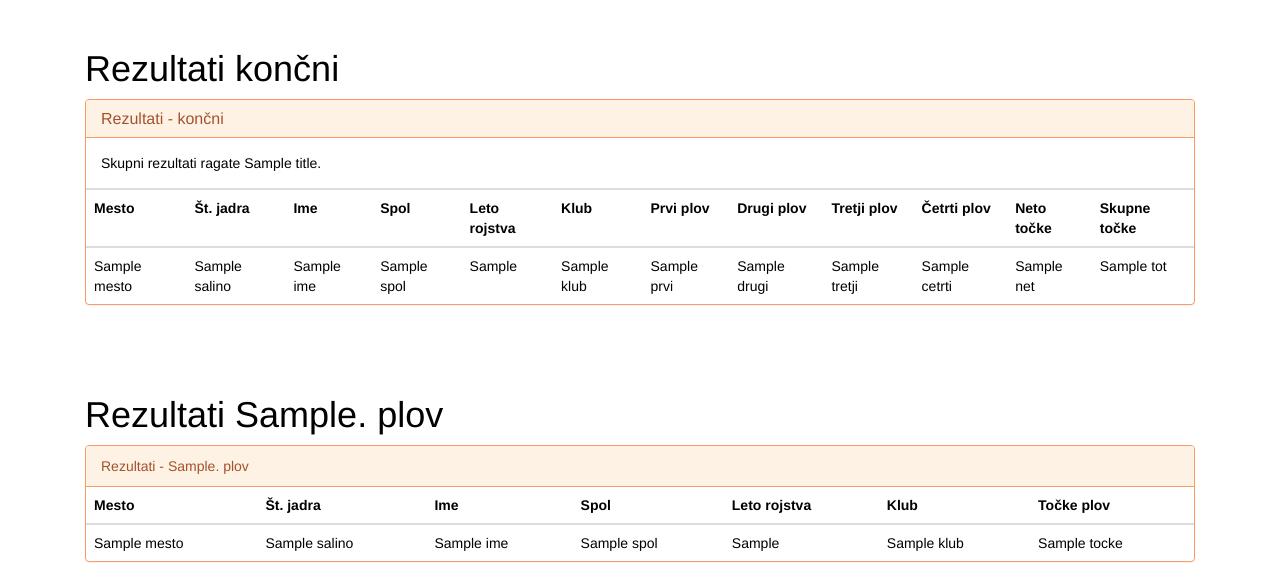
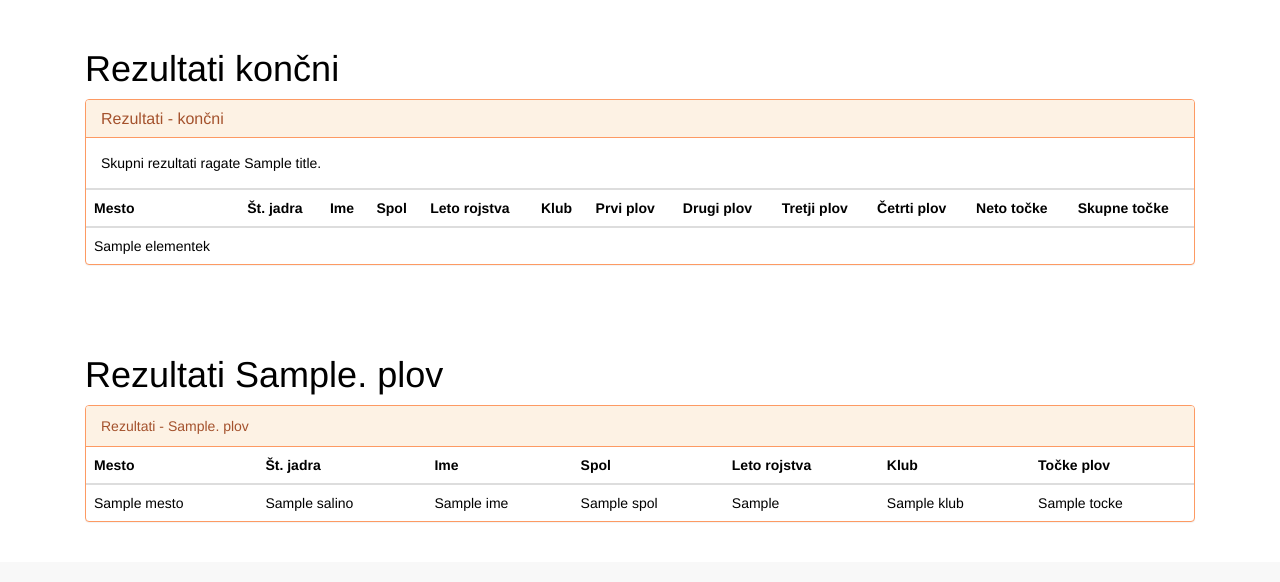
Before and after one commit to JureMB/BazaRegat, a Python web app: template flask/templates/regate_view.html in a window 1280 px wide. Shown: the part 238-820 px from the top of the page. After the commit the page ends 760 px from the top, so only its background shows below. Run offline with Jinja, Linux system fonts and the light colour scheme; the template is opened without the code that fills it: most values are stand-ins (such as "Sample title", 1, 10 or a date in 2020); some libraries are stand-ins or nearby versions.

Commit message:
Spletna aplikacija regate.

```diff
--- a/flask/templates/regate_view.html
+++ b/flask/templates/regate_view.html
@@ -105,18 +105,9 @@ data-spy="scroll" data-target=".navbar" data-offset="50"
             <tbody id="myTable">
             {% for element in data_regata %}
                 <tr>
-                    <td>{{ element.mesto|e }}</td>
-                    <td>{{ element.salino|e }}</td>
-                    <td>{{ element.ime|e }}</td>
-                    <td>{{ element.spol|e }}</td>
-                    <td>{{ element.leto_rojstva|e }}</td>
-                    <td>{{ element.klub|e }} </td>
-                    <td>{{ element.prvi|e }}</td>
-                    <td>{{ element.drugi|e }}</td>
-                    <td>{{ element.tretji|e }}</td>
-                    <td>{{ element.cetrti|e }}</td>
-                    <td>{{ element.net|e }}</td>
-                    <td>{{ element.tot|e }}</td>
+                    {% for elementek in element %}
+                    <td>{{ elementek}}</td>
+                    {% endfor %}
                 </tr>
             {% endfor %}
             </tbody>
```
Also changed, not shown: flask/app.py (+58 -10 lines).
